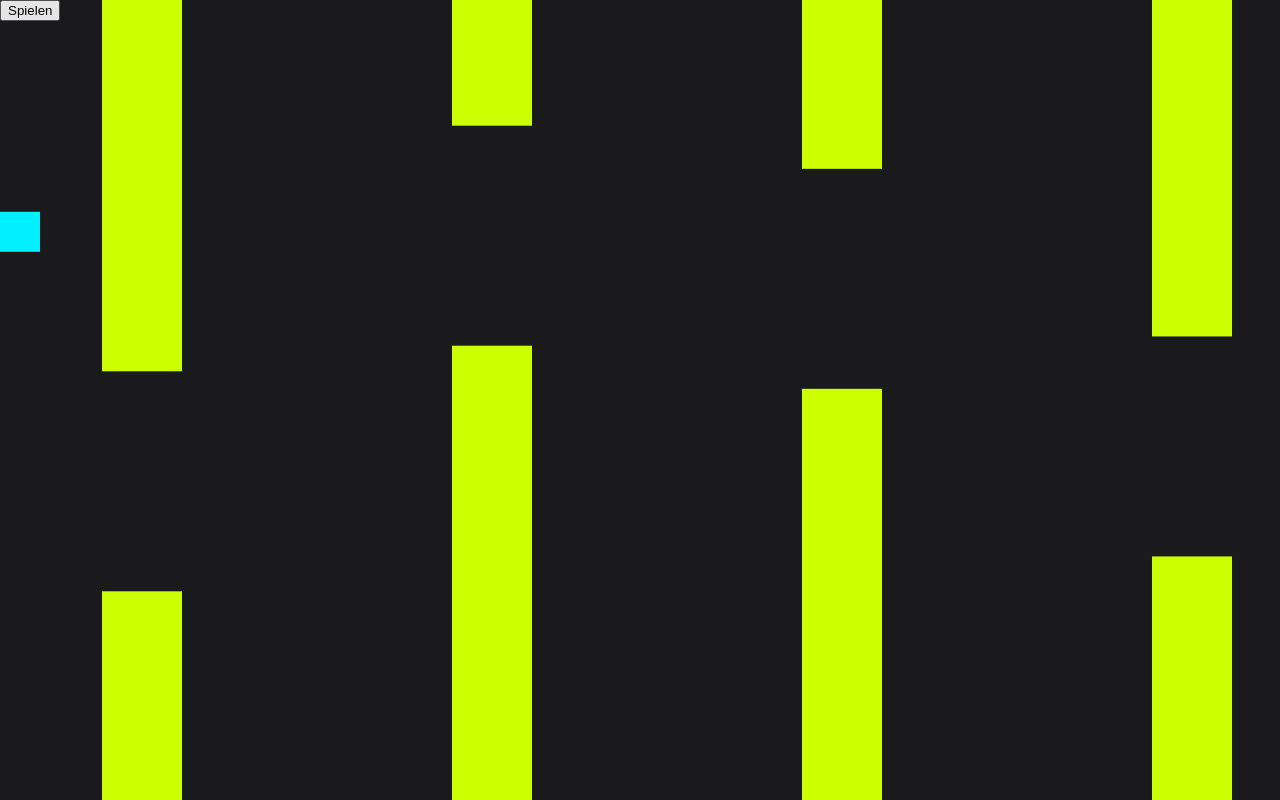
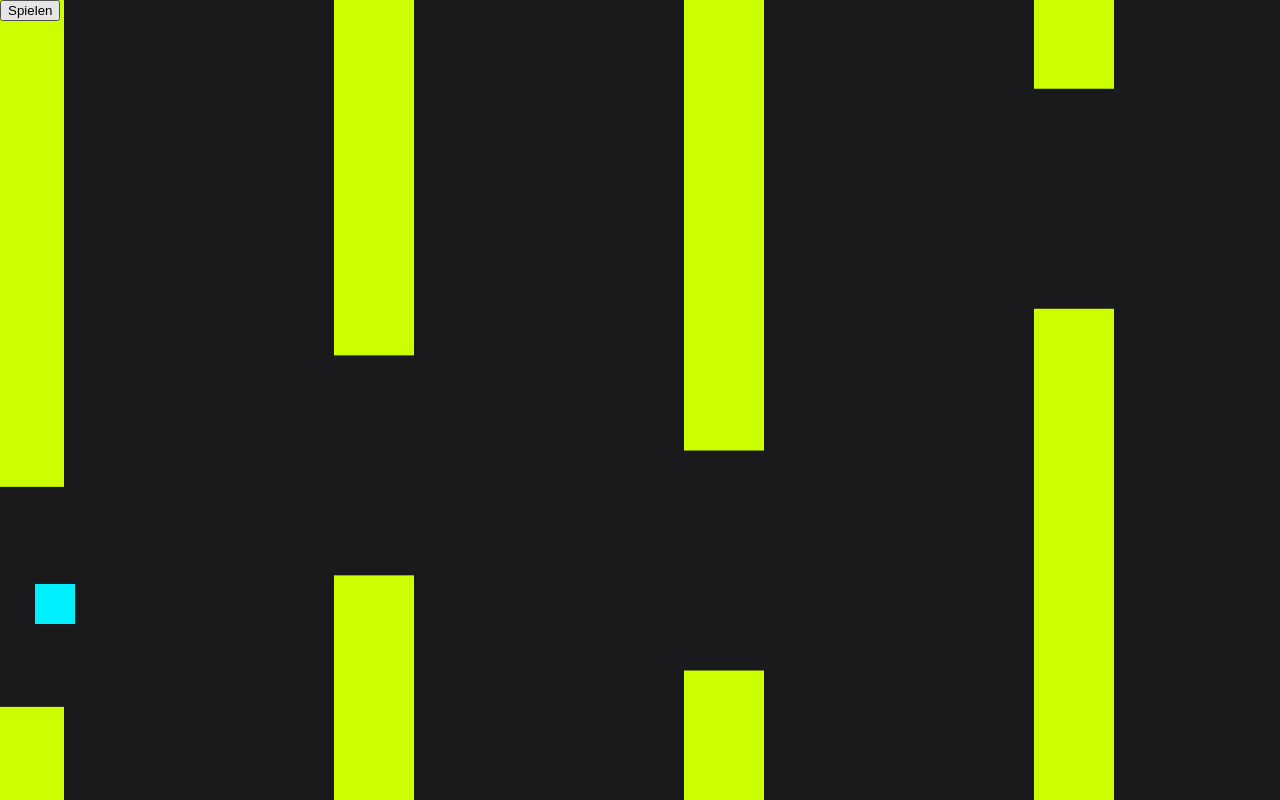
Before and after one commit to staubtornado/flappyKress, a plain HTML site: page index.html in a window 1280 px wide. Drawn offline with Linux system fonts and the light colour scheme.

Commit message:
cleanup game

```diff
--- a/game/barriers.js
+++ b/game/barriers.js
@@ -42,7 +42,20 @@ class Barriers {
         });
     }
 
-    getStartingGapY(playerHeight = 20) {
+    collidesWith(player) {
+        const barrier = this.barriers.at(0);
+        const overlapsX = player.x < barrier.x + this.width &&
+            player.x + player.width > barrier.x;
+        const bottomY = barrier.gapY + this.gapHeight;
+        const overlapsTop = barrier.gapY > 0 &&
+            player.y < barrier.gapY && player.y + player.height > 0;
+        const overlapsBottom = bottomY < this.canvas.height &&
+            player.y < this.canvas.height && player.y + player.height > bottomY;
+
+        return overlapsX && (overlapsTop || overlapsBottom);
+    }
+
+    getStartingGapY(playerHeight = 40) {
         const firstBarrier = this.barriers[0];
         return firstBarrier.gapY + (this.gapHeight - playerHeight) / 2;
     }
--- a/game/main.js
+++ b/game/main.js
@@ -14,13 +14,17 @@ function init() {
 
 function resetGame() {
     barriers.reset();
-    player = new Player(0, barriers.getStartingGapY(), keyboard);
+    player = new Player(35, barriers.getStartingGapY(), keyboard);
 }
 
 function update(deltaTime) {
     barriers.update(deltaTime);
     player.update(deltaTime);
     keyboard.endFrame();
+
+    if (barriers.collidesWith(player) || player.y < 0 || player.y >= canvas.height) {
+        resetGame();
+    }
 }
 
 function draw() {
--- a/game/player.js
+++ b/game/player.js
@@ -2,27 +2,32 @@ class Player {
     constructor(x, y, keyboard) {
         this.x = x;
         this.y = y;
+        this.width = 40;
+        this.height = 40;
         this.keyboard = keyboard;
-        this.baseY = y;
-        this.hoverTime = 0;
-        this.hoverAmplitude = 12;
-        this.hoverSpeed = 3;
+        this.velocityY = 0;
+        this.gravity = 800;
+        this.jumpSpeed = 360;
     }
 
     update(deltaTime) {
-        if (this.keyboard.wasPressed('ArrowUp')) {
-            this.baseY -= 100;
+        if (this.keyboard.wasPressed('Space')) {
+            this.jump();
         }
-        if (this.keyboard.wasPressed('ArrowDown')) {
-            this.baseY += 100;
-        }
+        this.fall(deltaTime);
+    }
 
-        this.hoverTime += deltaTime;
-        this.y = this.baseY + Math.sin(this.hoverTime * this.hoverSpeed) * this.hoverAmplitude;
+    jump() {
+        this.velocityY = -this.jumpSpeed;
+    }
+
+    fall(deltaTime) {
+        this.y += this.velocityY * deltaTime + 0.5 * this.gravity * deltaTime * deltaTime;
+        this.velocityY += this.gravity * deltaTime;
     }
 
     draw() {
         ctx.fillStyle = '#00F0FF';
-        ctx.fillRect(this.x, this.y, 40, 40);
+        ctx.fillRect(this.x, this.y, this.width, this.height);
     }
 }
--- a/index.html
+++ b/index.html
@@ -15,7 +15,7 @@
     <script src="game/player.js" defer></script>
     <script src="game/main.js" defer></script>
 
-    <title>FlappyKress</title>
+    <title>FlappyGame</title>
 </head>
 <body>
 <canvas id="game" aria-label="Spielfeld des Spiels">
```
